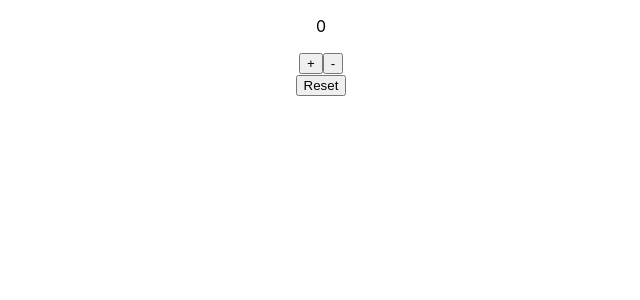
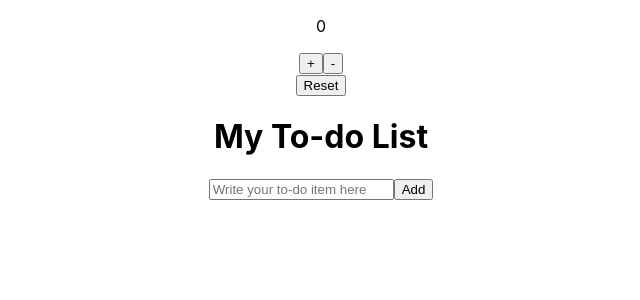
Before and after one commit to JS-Jamie/Coding-Practices-React, a React (Create React App) app: page / in a window 1280 px wide. Shown: the top 300 px of the page, without its empty margins (319-959 px from the left). Built offline with nearby package versions, Linux system fonts and the light colour scheme.

Commit message:
Create input and list areas, add add-to-list feature, and reset input on addition

```diff
--- a/src/App.js
+++ b/src/App.js
@@ -1,11 +1,13 @@
 import React from "react";
 import "./App.css";
 import Counter from "./Counter/Counter";
+import ToDoList from "./ToDoList/ToDoList";
 
 function App() {
   return (
     <div className="App">
       <Counter />
+      <ToDoList />
     </div>
   );
 }
--- /dev/null
+++ b/src/ToDoList/ToDoList.js
@@ -0,0 +1,43 @@
+import React, { useState } from "react";
+/*1.Write and add a to-do item.
+2. Show a to-do list
+3. Cross out a to-do-list item
+4. Remove a to-do item from the list*/
+
+const ToDoList = () => {
+  const [toDoItem, setToDoItem] = useState("");
+  const [itemList, setItemList] = useState([]);
+
+  const onChangeHandler = (e) => {
+    setToDoItem(e.target.value);
+  };
+
+  const onClickHandler = () => {
+    setItemList((currentValue) => {
+      return [...currentValue, toDoItem];
+    });
+    setToDoItem("");
+  };
+
+  return (
+    <div>
+      <h1>My To-do List</h1>
+
+      <input
+        value={toDoItem}
+        onChange={onChangeHandler}
+        placeholder="Write your to-do item here"
+      />
+      <button onClick={onClickHandler}>Add</button>
+      <div>
+        <ul>
+          {itemList.map((i, index) => {
+            return <li key={index}>{i}</li>;
+          })}
+        </ul>
+      </div>
+    </div>
+  );
+};
+
+export default ToDoList;
```
